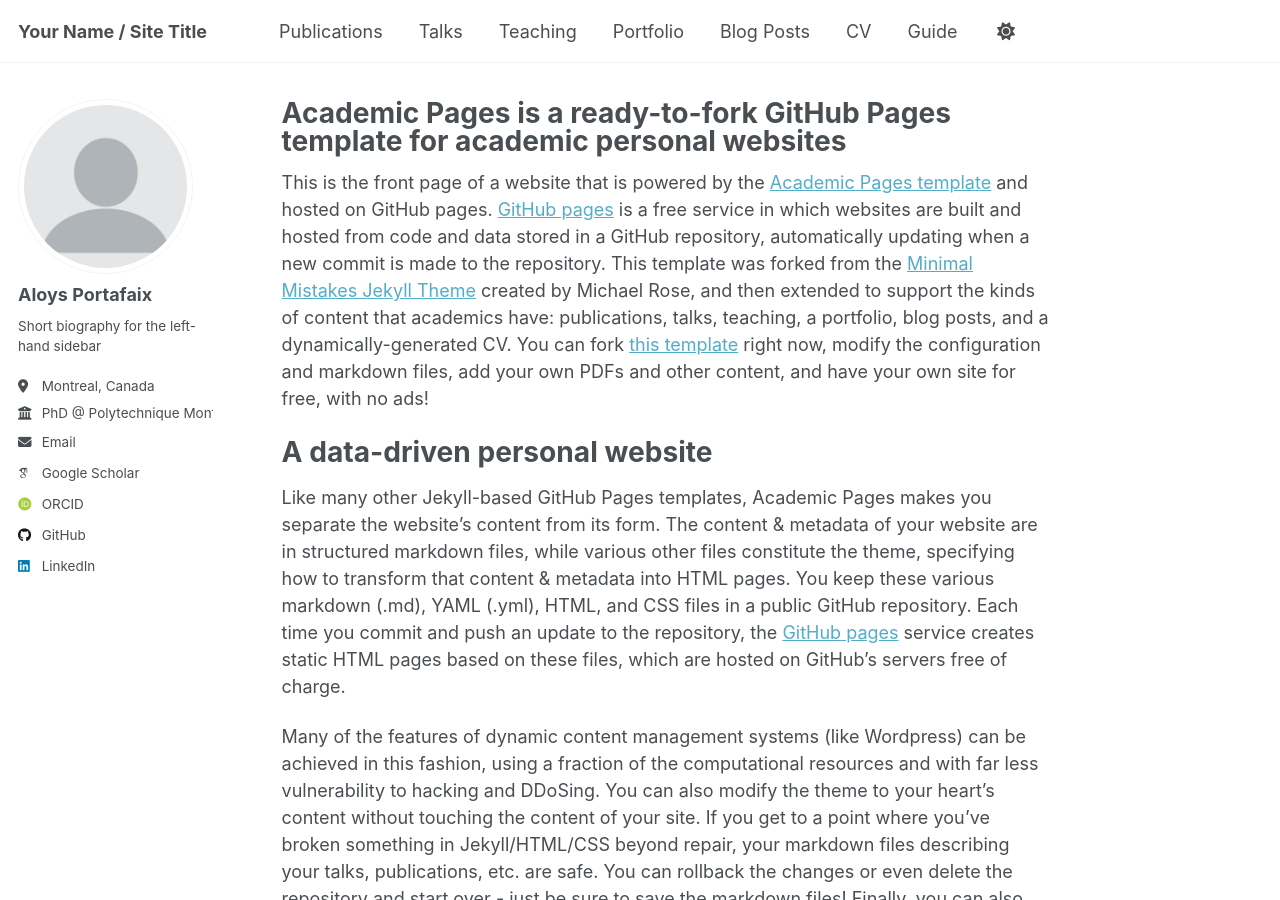
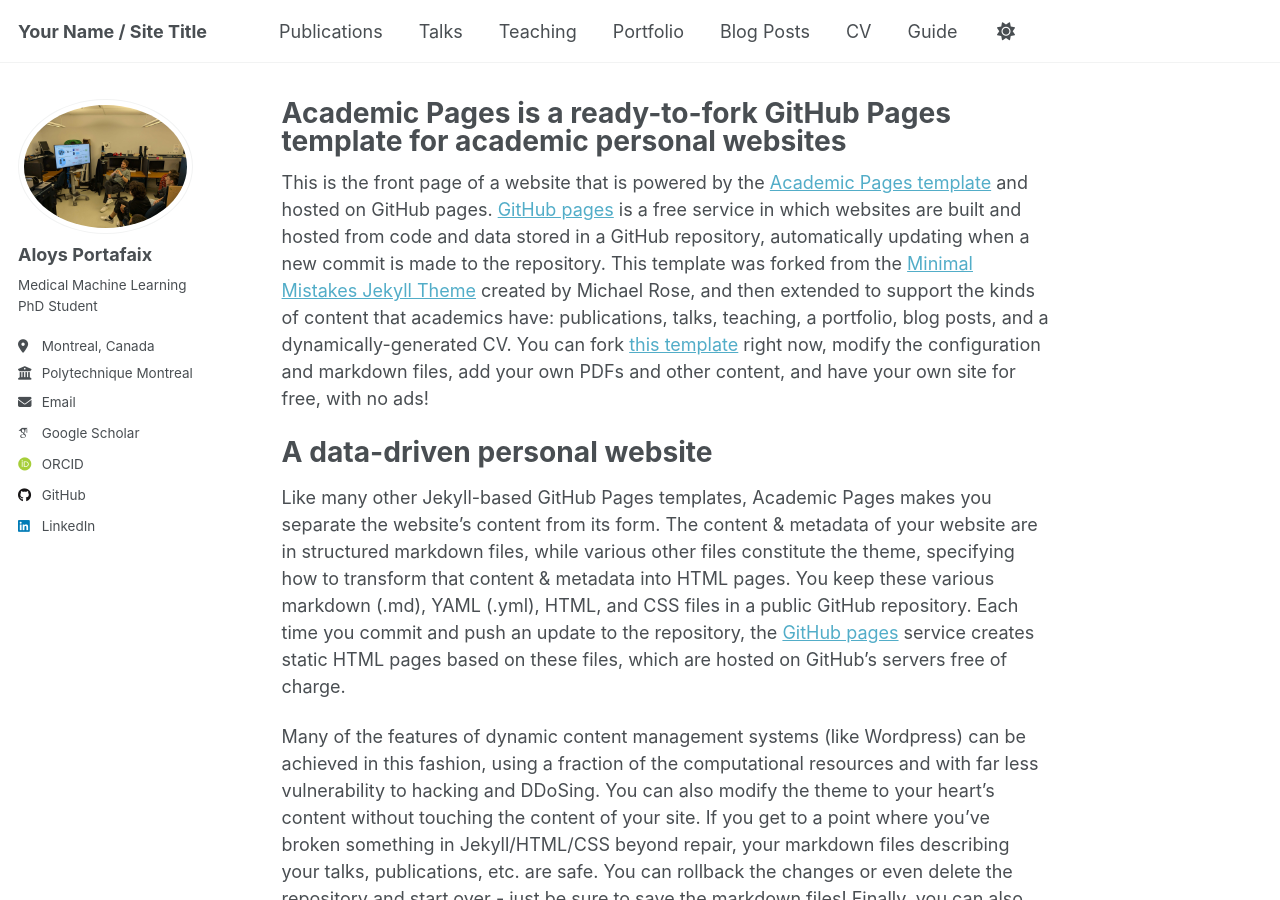
Before and after one commit to aloyspx/aloyspx.github.io, a Jekyll site: the page built from _pages/about.md, in a window 1280 px wide and 900 px high. Built offline with Jekyll 4.4.1, drawn with Linux system fonts in a browser that asks for light colours; some web fonts are replaced.

Commit message:
initial commit

```diff
--- a/_config.yml
+++ b/_config.yml
@@ -22,14 +22,14 @@ repository               : "academicpages/academicpages.github.io"
 #               Additional customization can be done by editing /_includes/author-profile.html
 author:
   # Biographic information
-  avatar           : "profile.png"
+  avatar           : "profile.jpg"
   name             : "Aloys Portafaix"
   pronouns         : # example: "she/her"
-  bio              : "Short biography for the left-hand sidebar"
+  bio              : "Medical Machine Learning PhD Student"
   location         : "Montreal, Canada"
-  employer         : "PhD @ Polytechnique Montreal"
+  employer         : "Polytechnique Montreal"
   uri              : # URL
-  email            : "aloys.portafaix (at) polymtl.ca"
+  email            : "aloys.portafaix@polymtl.ca"
 
   # Academic websites
   arxiv            : # URL - Update with the correct link to your profile
@@ -45,7 +45,7 @@ author:
   bitbucket        : # Username - Update with your username on the site
   codepen          : # Username
   dribbble         : # Username
-  github           : "academicpages"
+  github           : "aloyspx"
   kaggle           : # Username
   stackoverflow    : # User number or user number and name (i.e., use "1" or "1/jeff-atwood")
 
@@ -59,7 +59,7 @@ author:
   keybase          : # Username
   instagram        : # Username
   lastfm           : # Username
-  linkedin         : "https://www.linkedin.com/in/aloys-portafaix/"
+  linkedin         : "aloys-portafaix"
   mastodon         : # URL
   medium           : # URL
   pinterest        : # Username
@@ -77,8 +77,6 @@ author:
 
 # Publication Category - The following the list of publication categories and their headings
 publication_category:
-  books:
-    title: 'Books'
   manuscripts:
     title: 'Journal Articles'
   conferences:
```
Also changed, not shown: images/profile.jpg (added).
